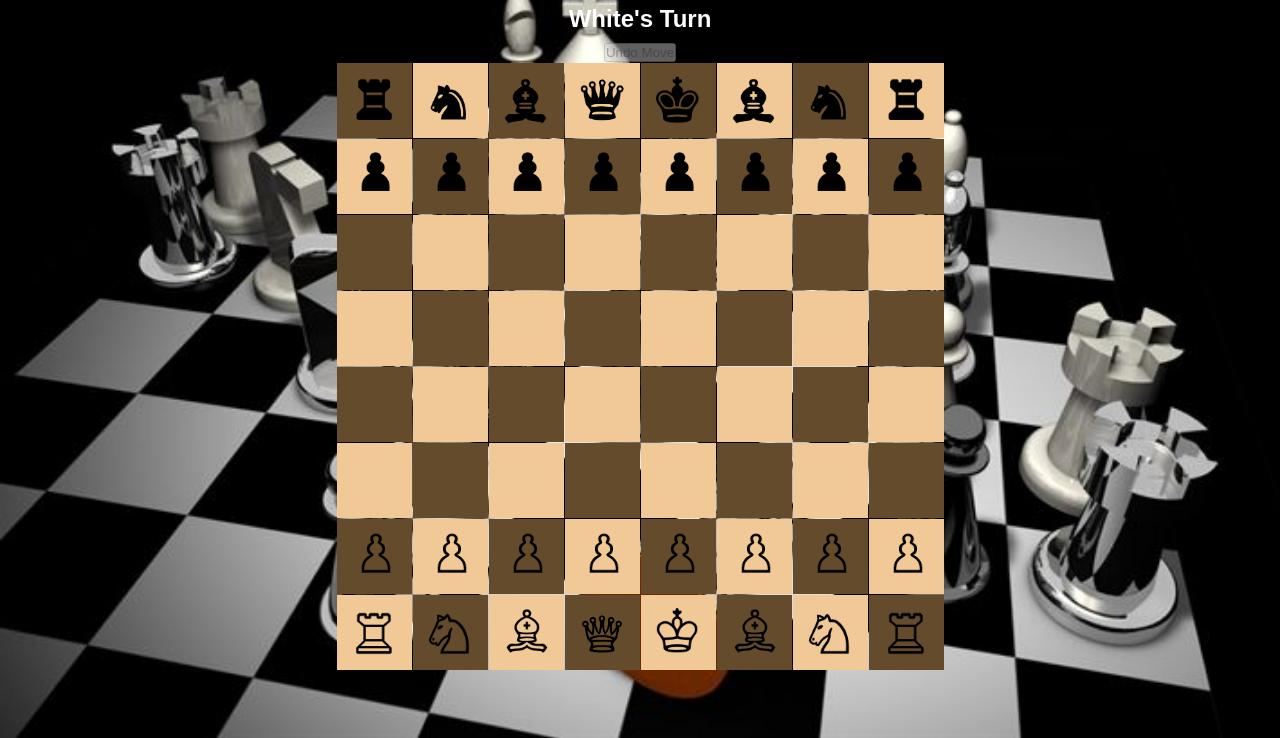
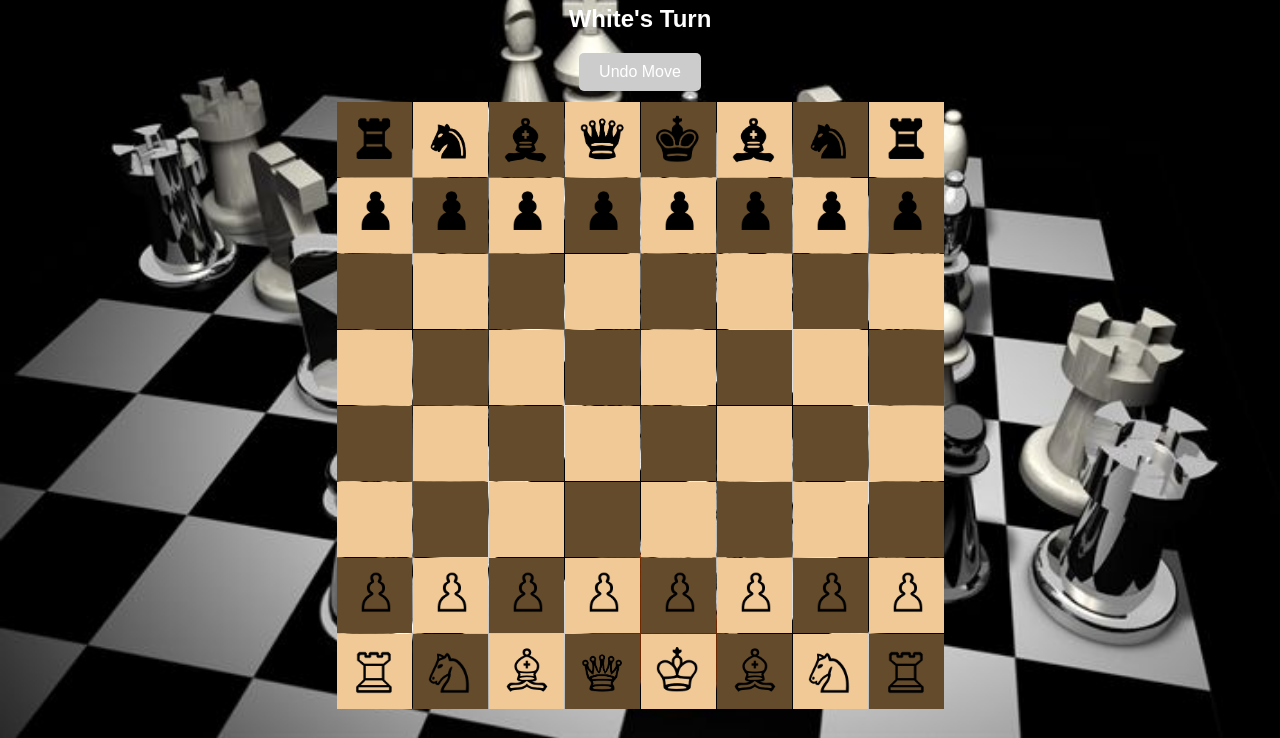
Before and after one commit to Mostapha7adel/Chess-Game, a plain HTML site: page index.html in a window 1280 px wide. Shown: the part 62-800 px from the top of the page. Drawn offline with Linux system fonts and the light colour scheme.

Commit message:
Update Chess.css

```diff
--- a/Chess.css
+++ b/Chess.css
@@ -8,8 +8,8 @@ body {
     place-items: center;
     overflow-x: hidden;
     background-image: url('back-image.jpg');
-    background-size: cover;         /* لجعل الصورة تغطي الصفحة كلها */
-    background-repeat: no-repeat;   /* لمنع التكرار */
+    background-size: cover;
+    background-repeat: no-repeat;
      font-family: Arial, sans-serif;
 }
 
@@ -47,6 +47,29 @@ li {
     margin: 10px 0px;
 }
 
+.undo-button {
+    background-color: #4CAF50;
+    border: none;
+    color: white;
+    padding: 10px 20px;
+    text-align: center;
+    text-decoration: none;
+    display: inline-block;
+    font-size: 16px;
+    margin: 10px 0;
+    cursor: pointer;
+    border-radius: 5px;
+    transition: background-color 0.3s;
+}
+
+.undo-button:hover {
+    background-color: #45a049;
+}
+
+.undo-button:disabled {
+    background-color: #cccccc;
+    cursor: not-allowed;
+}
 
 .allimg {
     width: 45px;
@@ -84,4 +107,10 @@ li {
     .allimg {
         width: 7vw;
     }
+
+    .undo-button {
+        padding: 8px 16px;
+        font-size: 14px;
+        margin: 5px 0;
+    }
 }
```
